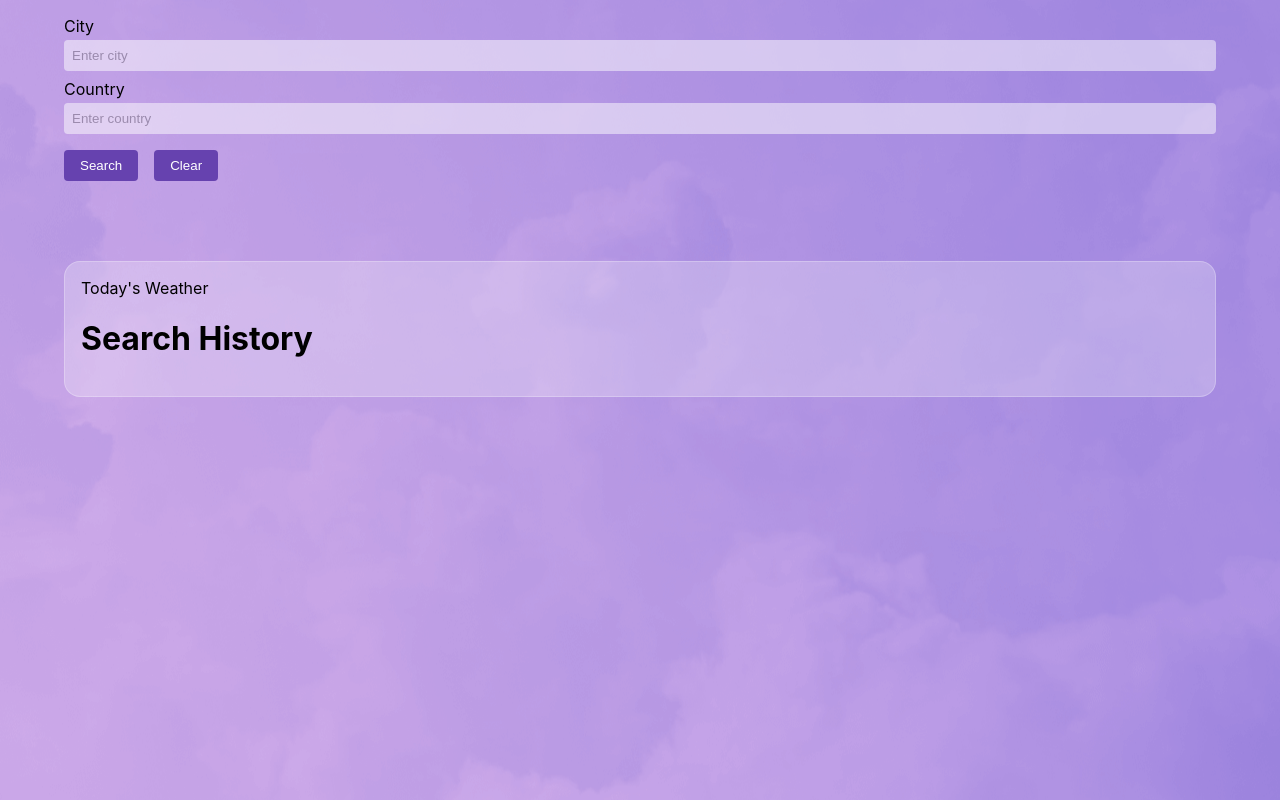
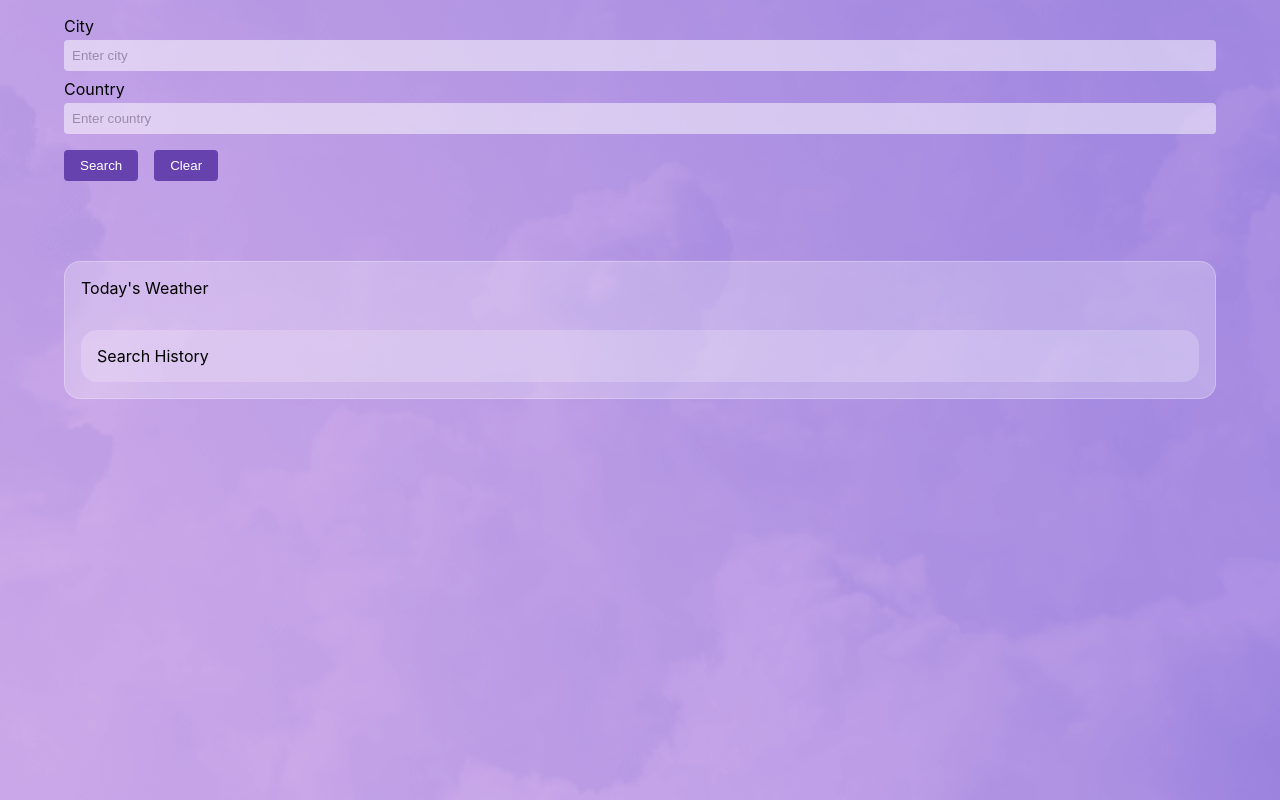
Before and after one commit to wweiyang/weather-app, a React (Create React App) app: page / in a window 1280 px wide. Built offline with nearby package versions, Linux system fonts and the light colour scheme.

Commit message:
Add styles to search history

```diff
--- a/src/components/Results/Results.tsx
+++ b/src/components/Results/Results.tsx
@@ -4,7 +4,7 @@ import { storeSearchHistory, transformData } from "../../utils/utils";
 import sun from "../../assets/sun.png";
 import styles from "./results.module.css";
 
-import SearchHistory from "../SearchHistory/SearchHistory";
+import SearchHistory from "../SearchHistory/History";
 
 export default function Results(): JSX.Element {
   const { weatherData } = useWeather();
--- a/src/components/Results/results.module.css
+++ b/src/components/Results/results.module.css
@@ -1,9 +1,8 @@
 .resultsContainer {
-  /* background-color: white; */
+  padding: 1rem;
   background: rgba(255, 255, 255, 0.25);
   border-radius: 1rem;
   border: 1px solid rgba(255, 255, 255, 0.25);
-  padding: 1rem;
 }
 
 .resultsHeading {
--- a/src/components/SearchHistory/SearchHistory.tsx
+++ b/src/components/SearchHistory/History.tsx
@@ -1,10 +1,10 @@
 import React, { useState } from "react";
 import { useWeather } from "../../hooks/useWeather";
 import axios from "axios";
-import styles from "./searchhistory.module.css";
+import styles from "./history.module.css";
 import { WEATHER_API_KEY } from "../../utils/constants";
 
-function SearchHistory() {
+export default function SearchHistory(): JSX.Element {
   const { setCity, setCountry, setWeatherData, setError } = useWeather();
   const [trigger, setTrigger] = useState(false);
 
@@ -39,12 +39,16 @@ function SearchHistory() {
   };
 
   return (
-    <div>
-      <h1>Search History</h1>
+    <div className={styles.historyContainer}>
+      <h1 className={styles.historyHeading}>Search History</h1>
       {localStorageEntries.map(([key, value]) => (
         <div className={styles.historyItem} key={key}>
-          <p>{`${value.location}, ${value.country}`}</p>
-          <p>{`${value.datetime}`}</p>
+          <div>
+            <p
+              className={styles.location}
+            >{`${value.location}, ${value.country}`}</p>
+            <p className={styles.datetime}>{`${value.datetime}`}</p>
+          </div>
           <div>
             <button onClick={() => handleSearch(value.location, value.country)}>
               search
@@ -56,5 +60,3 @@ function SearchHistory() {
     </div>
   );
 }
-
-export default SearchHistory;
--- /dev/null
+++ b/src/components/SearchHistory/history.module.css
@@ -0,0 +1,31 @@
+.historyContainer {
+  margin-top: 2rem;
+  padding: 1rem;
+  background: rgba(255, 255, 255, 0.2);
+  border-radius: 1rem;
+}
+
+.historyHeading {
+  font-size: 1rem;
+  font-weight: normal;
+  margin: 0;
+}
+
+.historyItem {
+  display: flex;
+  justify-content: space-between;
+  align-items: center;
+  margin: 1rem 0;
+  padding: 0.5rem;
+  background: rgba(255, 255, 255, 0.4);
+  border-radius: 1rem;
+}
+
+.location {
+  margin: 0;
+}
+
+.datetime {
+  margin: 0;
+  font-size: 0.8rem;
+}
--- a/src/components/SearchHistory/searchhistory.module.css
+++ /dev/null
@@ -1,5 +0,0 @@
-.historyItem {
-  display: flex;
-  justify-content: space-between;
-  align-items: center;
-}
```
